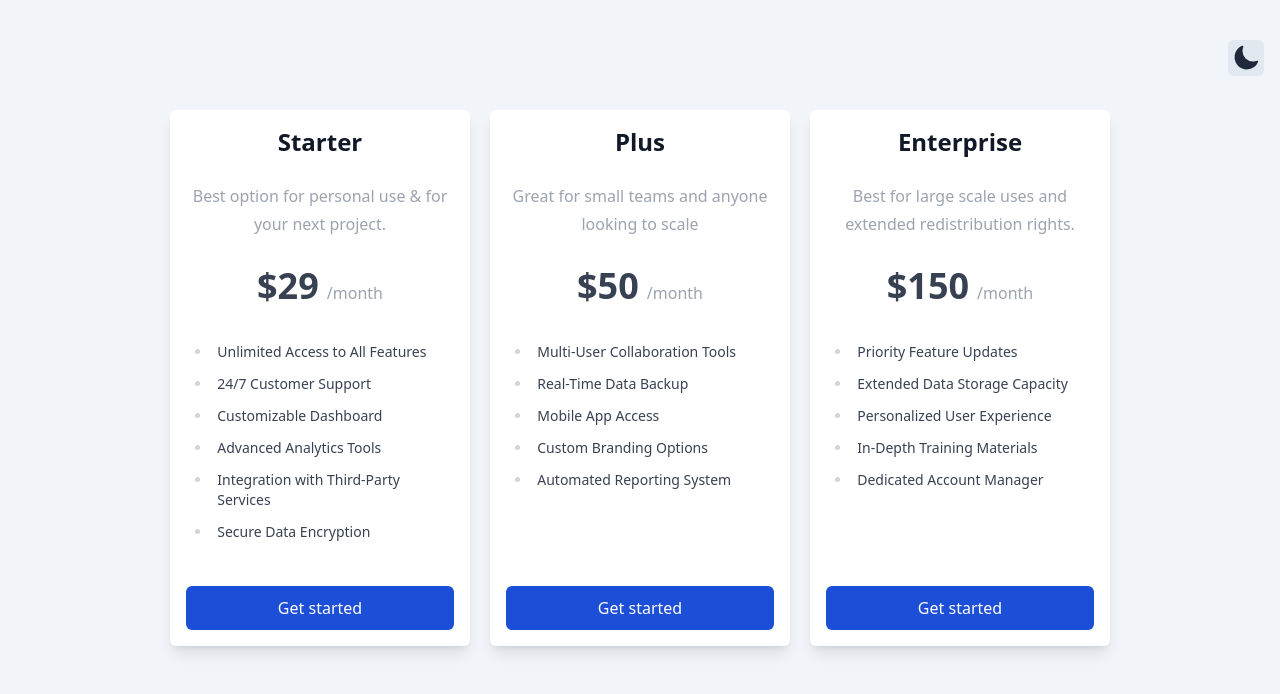
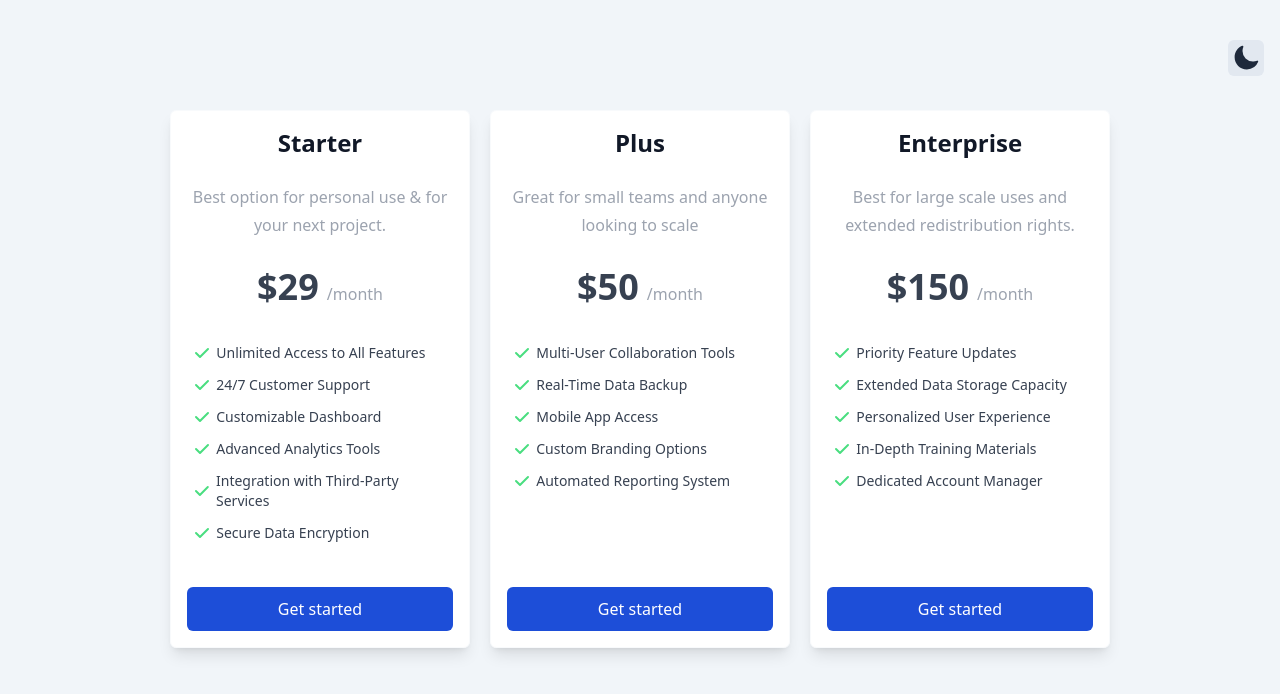
Before and after one commit to ricardoychino/vs-tailwind-pricing-table, a Vue app: page / in a window 1280 px wide. Shown: the top 694 px of the page. Built offline with nearby package versions, Linux system fonts and the light colour scheme.

Commit message:
Better icon for the list

```diff
--- /dev/null
+++ b/src/components/CheckIcon.vue
@@ -0,0 +1,15 @@
+<template>
+  <!-- Icon provided by vueschool.io -->
+  <svg
+    class="w-5 h-5 text-green-400 m-0"
+    fill="currentColor"
+    viewBox="0 0 20 20"
+    xmlns="http://www.w3.org/2000/svg"
+  >
+    <path
+      fill-rule="evenodd"
+      d="M16.707 5.293a1 1 0 010 1.414l-8 8a1 1 0 01-1.414 0l-4-4a1 1 0 011.414-1.414L8 12.586l7.293-7.293a1 1 0 011.414 0z"
+      clip-rule="evenodd"
+    ></path>
+  </svg>
+</template>
--- a/src/components/PricingCard.vue
+++ b/src/components/PricingCard.vue
@@ -1,4 +1,6 @@
 <script setup>
+import CheckIcon from '@/components/CheckIcon.vue'
+
 defineProps({
   name: {
     type: String,
@@ -13,18 +15,19 @@ defineProps({
 </script>
 
 <template>
-  <div class="prose flex flex-col rounded-md shadow-lg p-4 basis-[300px] h-auto bg-white dark:bg-slate-700 dark:text-slate-100 dark:border dark:border-slate-600">
+  <div class="prose flex flex-col rounded-md box-border shadow-lg p-4 basis-[300px] h-auto border bg-white border-slate-50 dark:bg-slate-700 dark:text-slate-100 dark:border-slate-600">
     <h2 class="text-center dark:text-white">{{ name }}</h2>
     <p class="text-center font-light text-gray-400 dark:text-gray-500">{{ description }}</p>
     <div class="text-center my-2">
       <span class="font-bold text-4xl">${{ price }}</span>
       <span class="ml-2 text-md text-gray-400 dark:text-gray-500">/month</span>
     </div>
-    <ul class="mb-8">
+    <ul class="mb-8 p-0">
       <li v-for="feature in features"
         :key="`${name}-${feature}`"
-        class="text-sm mb-3"
+        class="flex items-center text-sm mb-3"
         >
+        <CheckIcon class="mr-1" />
         {{ feature }}
       </li>
     </ul>
```
